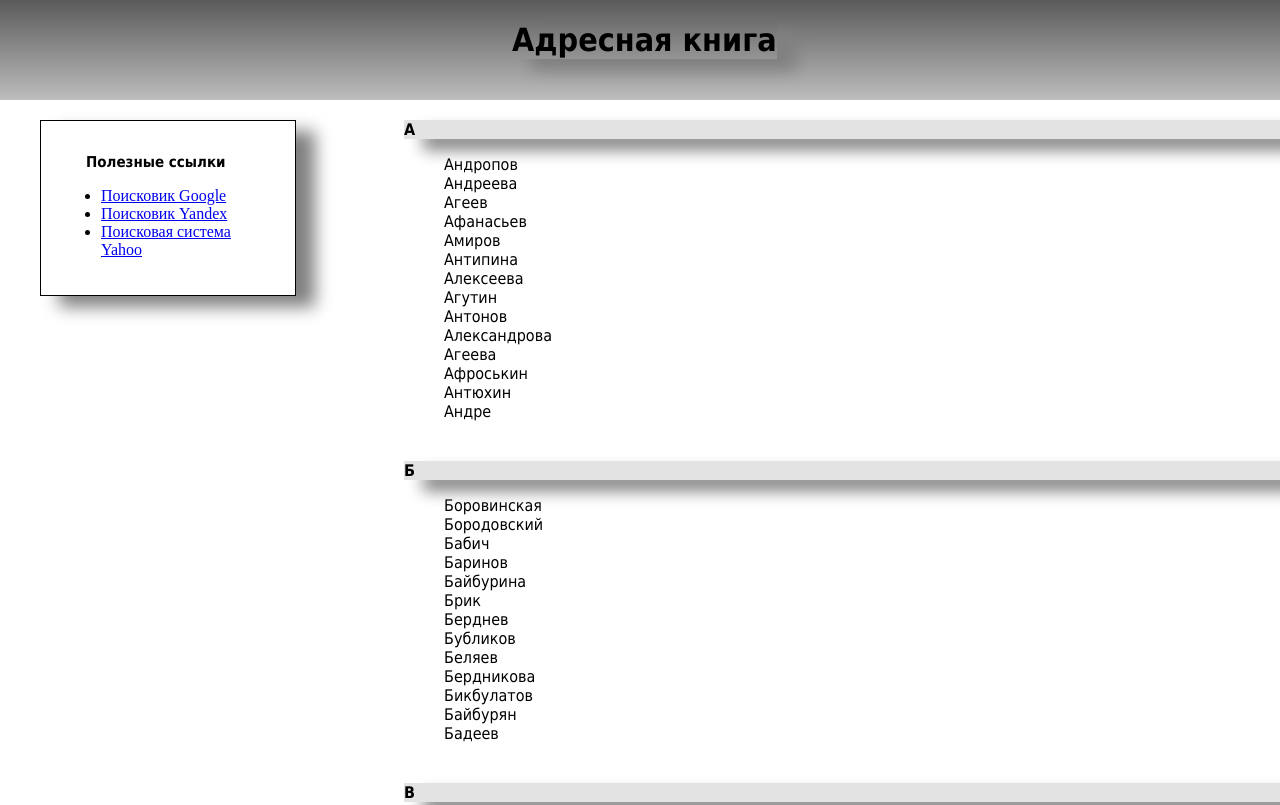
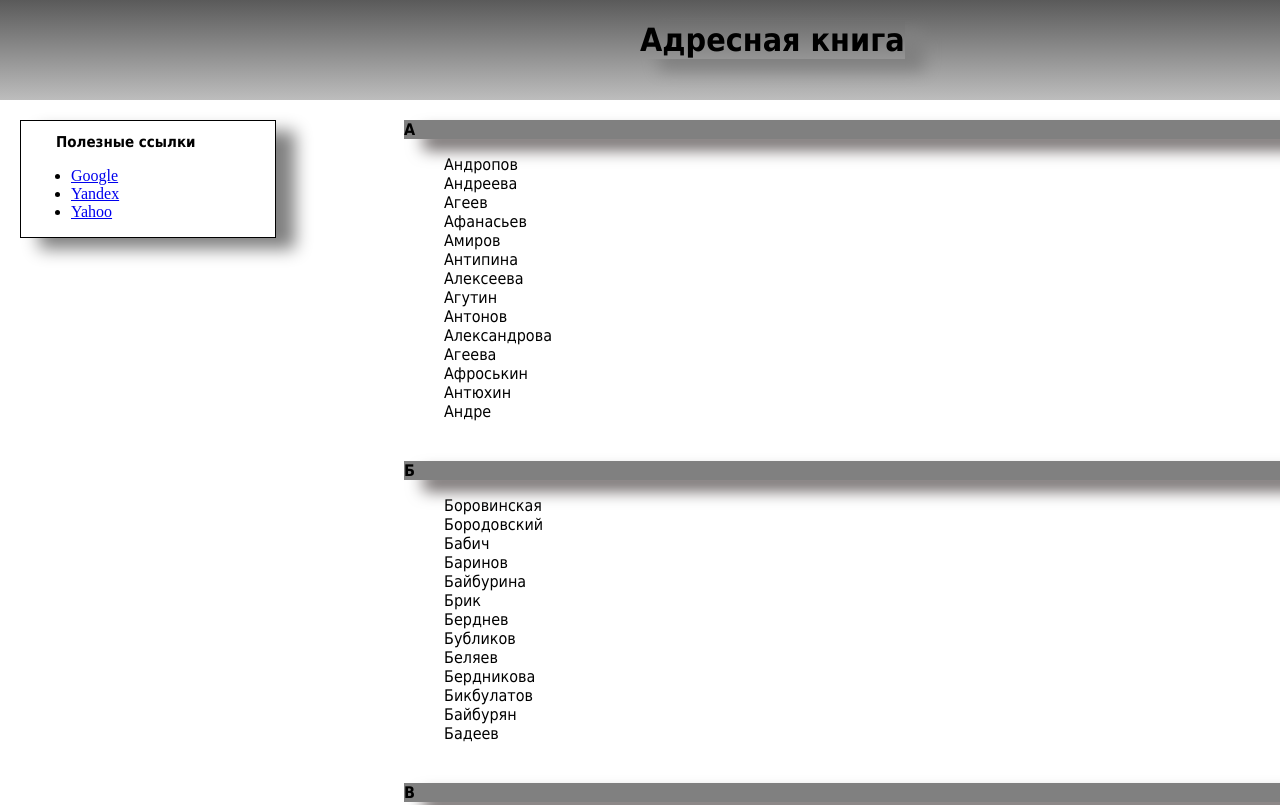
Before and after one commit to DEMI2811/4p22-frontend-guzel-haidarovaa, a plain HTML site: page homework_5/index.html in a window 1280 px wide. Shown: the top 805 px of the page. Drawn offline with Linux system fonts and the light colour scheme.

Commit message:
add homework_5

```diff
--- a/homework_5/index.html
+++ b/homework_5/index.html
@@ -8,17 +8,15 @@
 </head>
 <body>
     <header class="header">
-        <div class="header-block">
             <h1 class="header-block__h1">Адресная книга</h1>
-        </div>
     </header>
     <main>
         <div class="container-book__sidebar">
-            <h2 class="header-block__h2">Полезные ссылки</h2>
+            <h2 class="container-book__h2">Полезные ссылки</h2>
             <ul>
-                <li><a href="https://google.ru/">Поисковик Google</a></li>
-                <li><a href="https://www.ya.ru/">Поисковик Yandex</a></li>
-                <li><a href="https://www.yahoo.com/">Поисковая система Yahoo</a></li>
+                <li><a href="https://google.ru/">Google</a></li>
+                <li><a href="https://www.ya.ru/">Yandex</a></li>
+                <li><a href="https://www.yahoo.com/">Yahoo</a></li>
             </ul>
         </div>
         <div class="book" id="а">
--- a/homework_5/style.css
+++ b/homework_5/style.css
@@ -4,24 +4,24 @@
 
 body {
     margin: 0;
-}
+    padding: 0;
 
-.header {
-    width: 100%;
 
 }
 
-.header-block {
-    position: relative;
+
+
+.header {
     margin-top: 0;
     background: linear-gradient(to top, rgb(90 90 90 / 40%),rgb(90 90 90));
+    width: 100%;
     height: 100px;
 
 }
 
 .header-block__h1 {
     position: absolute;
-    left: 40%;
+    left: 50%;
     color: black;
     font-family: Tahoma, Verdana, sans-serif;
     box-shadow: 19px 11px 16px 0px #808080;
@@ -32,15 +32,13 @@ body {
 
 .container-book__sidebar {
     position: fixed;
-    padding: 20px;
     width: 20%;
-    top: 80px;
-    z-index: 1;
     border: 1px solid;
-    margin-top: 40px;
-    margin-right: 40px;
-    margin-left: 40px;
+    margin-top: 20px;
+    margin-right: 20px;
     box-shadow: 19px 11px 16px 0px #808080;
+    margin-left: 20px;
+    padding-left: 10px;
 
 }
 
@@ -60,12 +58,12 @@ h2 {
 
 .book-letter {
     position: sticky;
-    top: 0;
+    top:-0;
     z-index: 1;
-    background-color: rgb(90 90 90 / 17%);
+    background-color: gray;
     font-family: Tahoma, Verdana, sans-serif;
     font-weight: bold;
-    box-shadow: 19px 11px 16px 0px #808080;
+    box-shadow: 19px 11px 16px 0px #6d6767;
 
 
 
```
